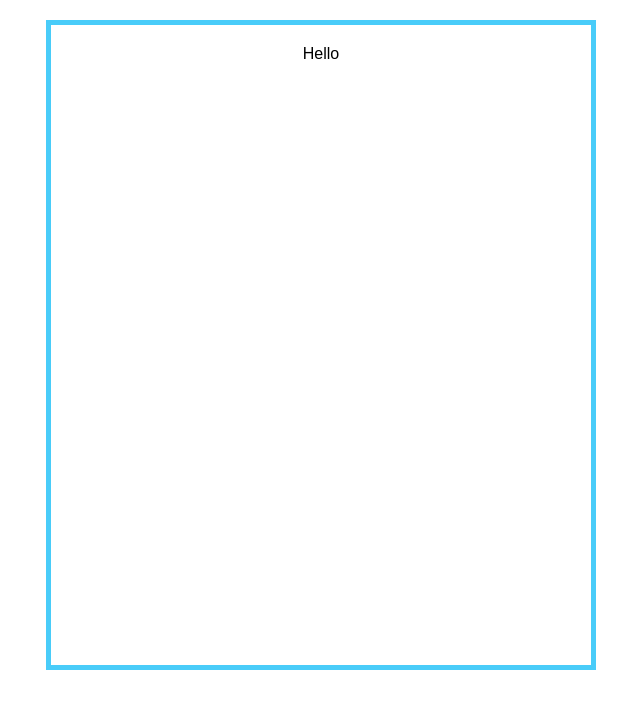
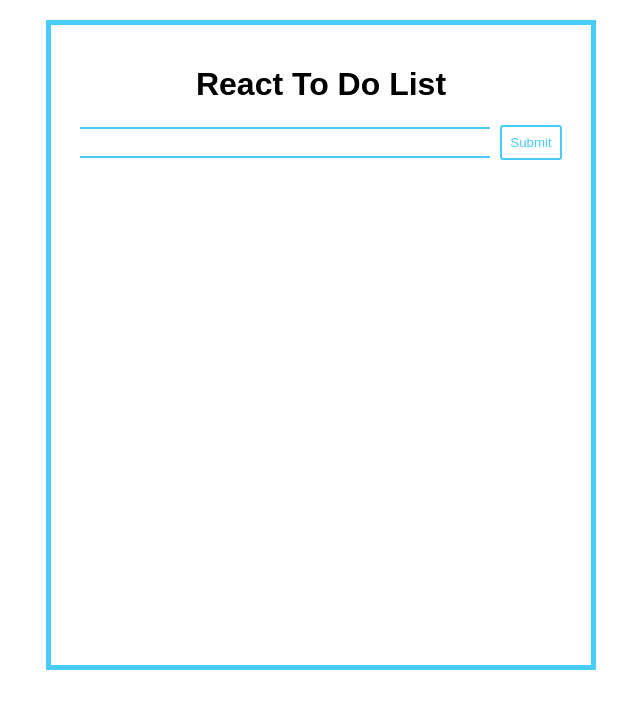
Before and after one commit to AlexZarrella/todo-list-react, a React (Create React App) app: page / in a window 1280 px wide. Shown: the top 708 px of the page, without its empty margins (319-959 px from the left). Built offline with nearby package versions, Linux system fonts and the light colour scheme.

Commit message:
input added

```diff
--- a/src/App.js
+++ b/src/App.js
@@ -1,11 +1,16 @@
 import React, { Component } from "react";
 import "./App.css";
+import Header from "./components/header";
+import TodoInput from "./components/todoInput";
 
 class App extends Component {
   render() {
     return (
       <div className="App">
-        <div className="todo-wrapper">Hello</div>
+        <div className="todo-wrapper">
+          <Header />
+          <TodoInput />
+        </div>
       </div>
     );
   }
--- /dev/null
+++ b/src/components/header.js
@@ -0,0 +1,7 @@
+import React, { Component } from "react";
+
+export default class Header extends React.Component {
+  render() {
+    return <h1>React To Do List</h1>;
+  }
+}
--- /dev/null
+++ b/src/components/todoInput.css
@@ -0,0 +1,31 @@
+.btn {
+  outline: none;
+  box-shadow: none;
+  border-width: 2px;
+  border-radius: 3px;
+  border-style: solid;
+  padding: 8px;
+}
+
+.btn-primary {
+  color: rgba(73, 204, 249, 1);
+  border-color: rgba(73, 204, 249, 1);
+  background-color: transparent;
+}
+
+input {
+  width: 80%;
+  border: none;
+  border-top: 2px solid rgba(73, 204, 249, 1);
+  border-bottom: 2px solid rgba(73, 204, 249, 1);
+  margin-right: 10px;
+  padding: 5px;
+  line-height: 17px;
+}
+
+input:focus {
+  outline: none;
+  border: none;
+  border-top: 2px solid rgba(73, 204, 249, 1);
+  border-bottom: 2px solid rgba(73, 204, 249, 1);
+}
--- /dev/null
+++ b/src/components/todoInput.js
@@ -0,0 +1,32 @@
+import React, { Component } from "react";
+import "./todoInput.css";
+
+class TodoInput extends Component {
+  state = {
+    value: "test"
+  };
+
+  handleChange(e) {
+    console.log("change here");
+  }
+
+  addTodo(todo) {
+    console.log("todo: ", todo);
+  }
+
+  render() {
+    return (
+      <div>
+        <input type="text" value="" onChange={this.handleChange} />
+        <button
+          className="btn btn-primary"
+          onClick={() => this.addTodo(this.state.value)}
+        >
+          Submit
+        </button>
+      </div>
+    );
+  }
+}
+
+export default TodoInput;
```
